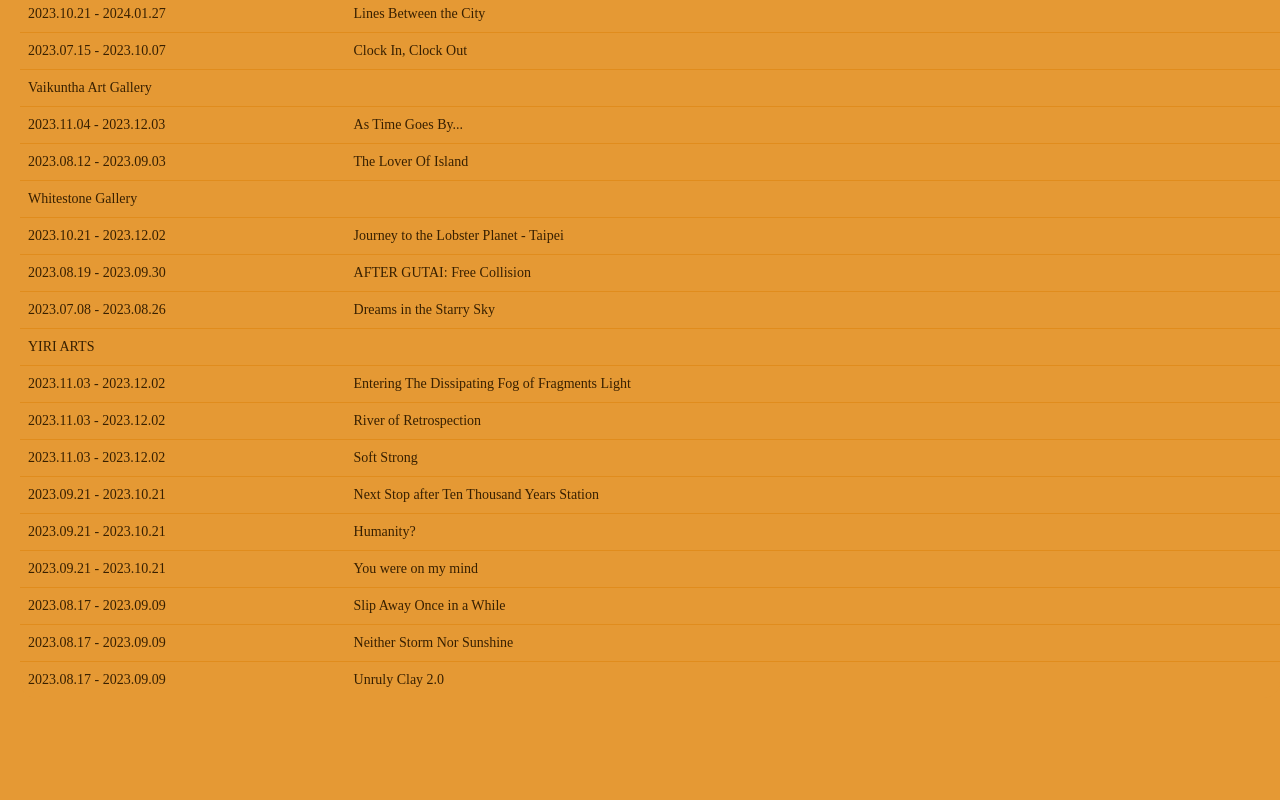
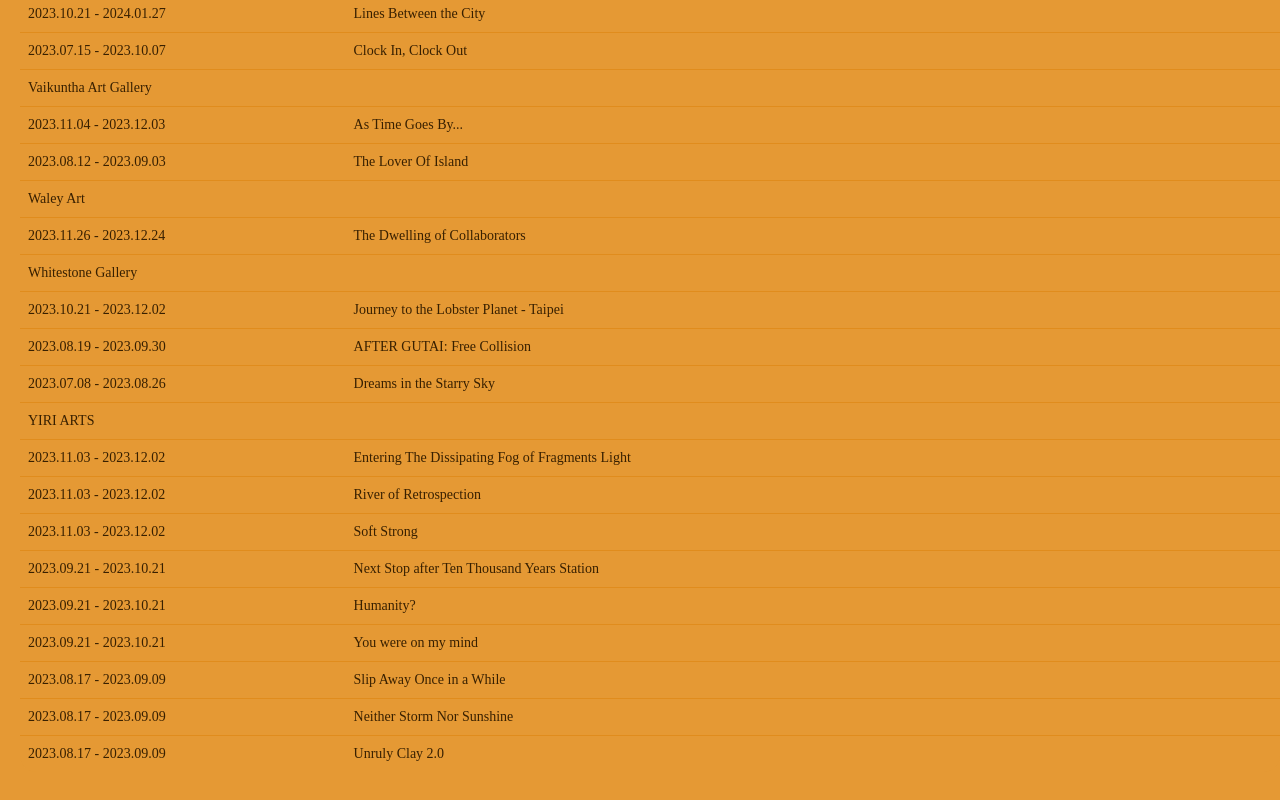
Before and after one commit to tjHsu/gallery-map, a Next.js app: page /events in a window 1280 px wide. Shown: the part 5544-6344 px from the top of the page. Before the commit the page ends 6298 px from the top, so only its background shows below. Built offline with nearby package versions, Linux system fonts and the light colour scheme; a web font is replaced by a local one.

Commit message:
Update waleyart.ts

```diff
--- a/src/constants/Constants.ts
+++ b/src/constants/Constants.ts
@@ -3084,6 +3084,27 @@ export const GALLERIES = [
       openingHours: ""
     }]
   },
+ {
+    name: "Waley Art 水谷藝術",
+    englishName: "Waley Art",
+    originalName: "水谷藝術",
+    urlName: "Waley_Art",
+    website: "https://waleyart.wixsite.com/website",
+    isSeparator: false,
+    exhibitions: [{
+      artist: "Hung Sheng-Hsiung",
+      showName: "The Dwelling of Collaborators",
+      date: "2023.11.26 - 2023.12.24",
+      openingDate: "2023.11.26 sun 15:00"
+    }],
+    locations: [{
+      locationName: "",
+      address: "No. 6, Lane 322, Wanda Rd, Wanhua District, Taipei City, Taiwan 108",
+      position: [25.024434,121.500039],
+      gMapLink: "https://maps.app.goo.gl/8714Qx9KkoLBW3LN8",
+      openingHours: "mon-sun 12:00-19:30"
+    }]
+  },
   {
     name: "Whitestone Gallery 白石畫廊",
     englishName: "Whitestone Gallery",
```
